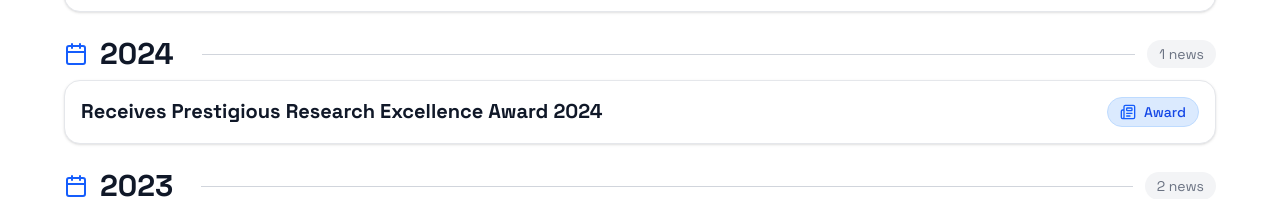
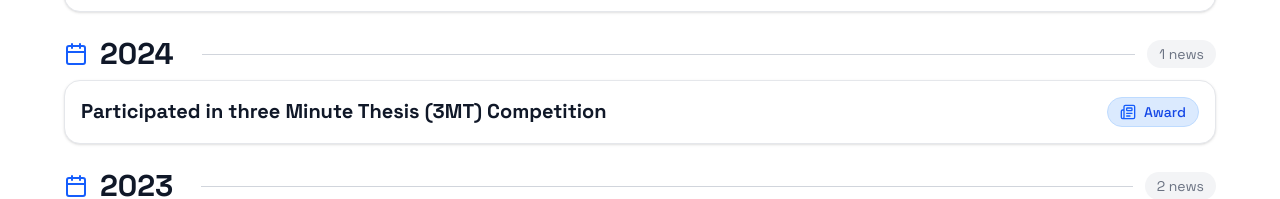
Before and after one commit to MahaZainab/MahaZainab.github.io, a React (Vite) app: page / in a window 1280 px wide. Shown: the part 2105-2304 px from the top of the page. Built offline with nearby package versions, Linux system fonts and the light colour scheme.

Commit message:
Auto commit on save

```diff
--- a/src/data/content.ts
+++ b/src/data/content.ts
@@ -128,7 +128,7 @@ export const news: News[] = [
   },
   {
     id: 3,
-    title: "Receives Prestigious Research Excellence Award 2024",
+    title: "Participated in three Minute Thesis (3MT) Competition",
     year: "2024",
     category: "Award",
   },
```
